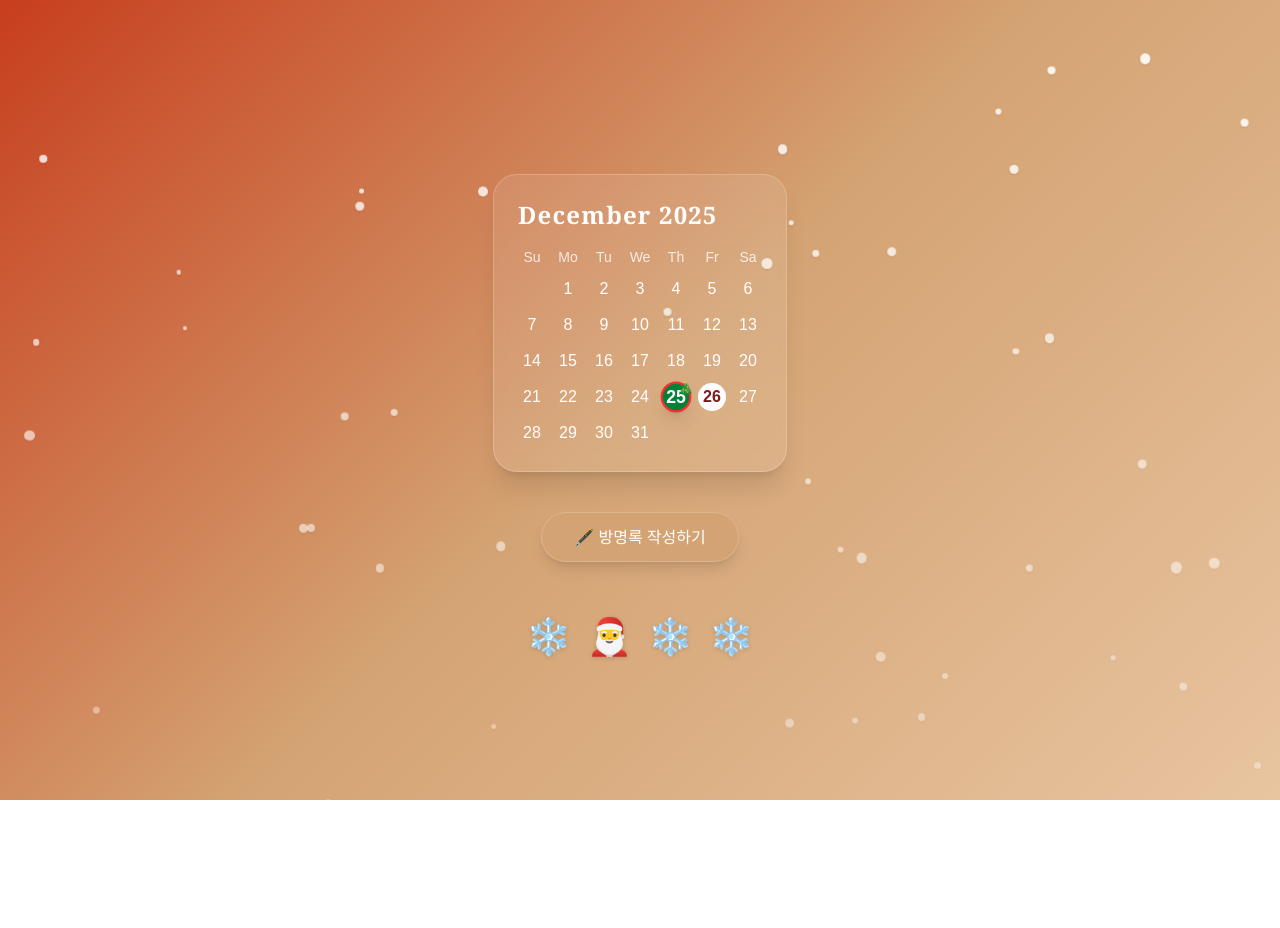
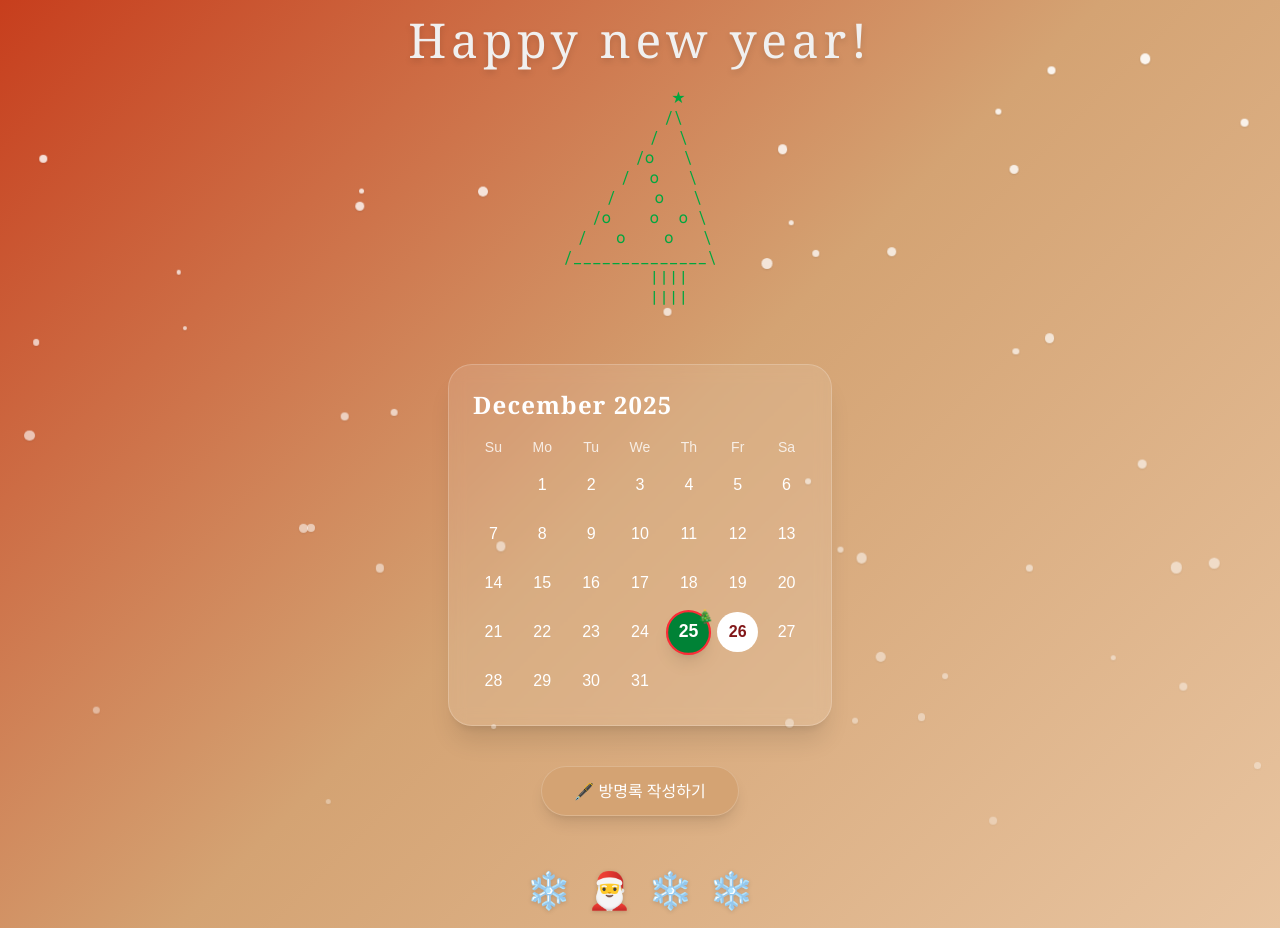
Before and after one commit to Nunu-cpu/happy-new-year-for-Maman, a Next.js app: page / in a window 1280 px wide. Before the commit the page ends 800 px from the top, so only its background shows below. Built offline with nearby package versions, Linux system fonts and the light colour scheme.

Commit message:
Restore heading and tree art to home page

```diff
--- a/app/page.tsx
+++ b/app/page.tsx
@@ -57,6 +57,26 @@ export default function Home() {
       ))}
 
       <main className="flex flex-col items-center text-center gap-6 animate-in fade-in zoom-in duration-1000 z-10">
+        <div className="relative">
+          <h1 className="text-4xl md:text-5xl font-serif font-medium tracking-widest text-[#f0f0f0] drop-shadow-md">
+            Happy new year!
+          </h1>
+        </div>
+
+        <pre className="text-green-600 font-mono text-sm md:text-base leading-tight select-none">
+          {`        ★
+       /\\
+      /  \\
+     /o   \\
+    /  o   \\
+   /    o   \\
+  /o    o  o \\
+ /   o    o   \\
+/______________\\
+      ||||
+      ||||`}
+        </pre>
+
         <Calendar />
 
         <div className="flex flex-col sm:flex-row gap-4 mt-4">
```
